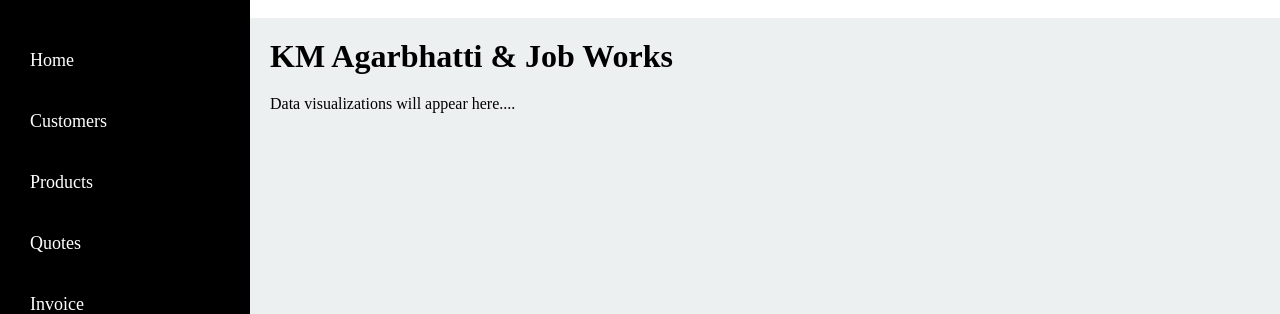
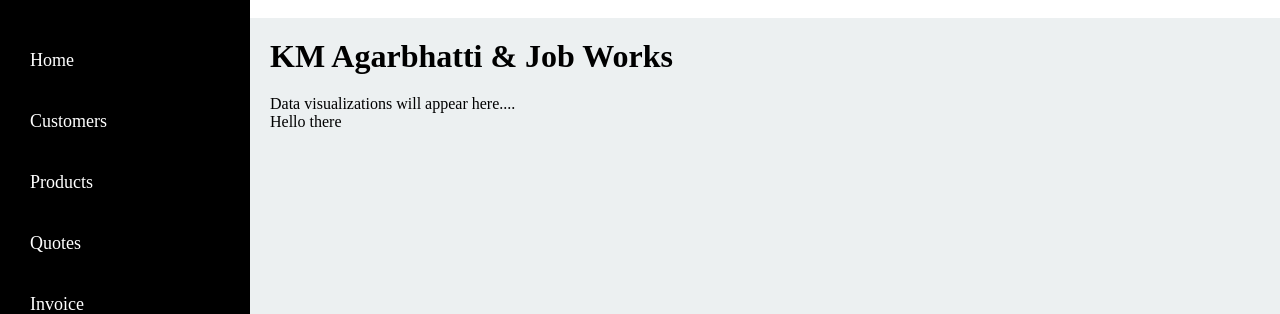
Before and after one commit to 7account13/billing_project, a Flask app: page / in a window 1280 px wide. Shown: the top 314 px of the page. Run offline with Flask 3, Linux system fonts and the light colour scheme.

Commit message:
added lines commit1

```diff
--- a/templates/dashboard.html
+++ b/templates/dashboard.html
@@ -22,6 +22,7 @@
         <h1>KM Agarbhatti & Job Works</h1>
         <!-- Content for each page will be rendered here -->
         <p>Data visualizations will appear here.... </p>
+        <p>Hello there</p>
     </main>
 </div>
 {% endblock %}
```
